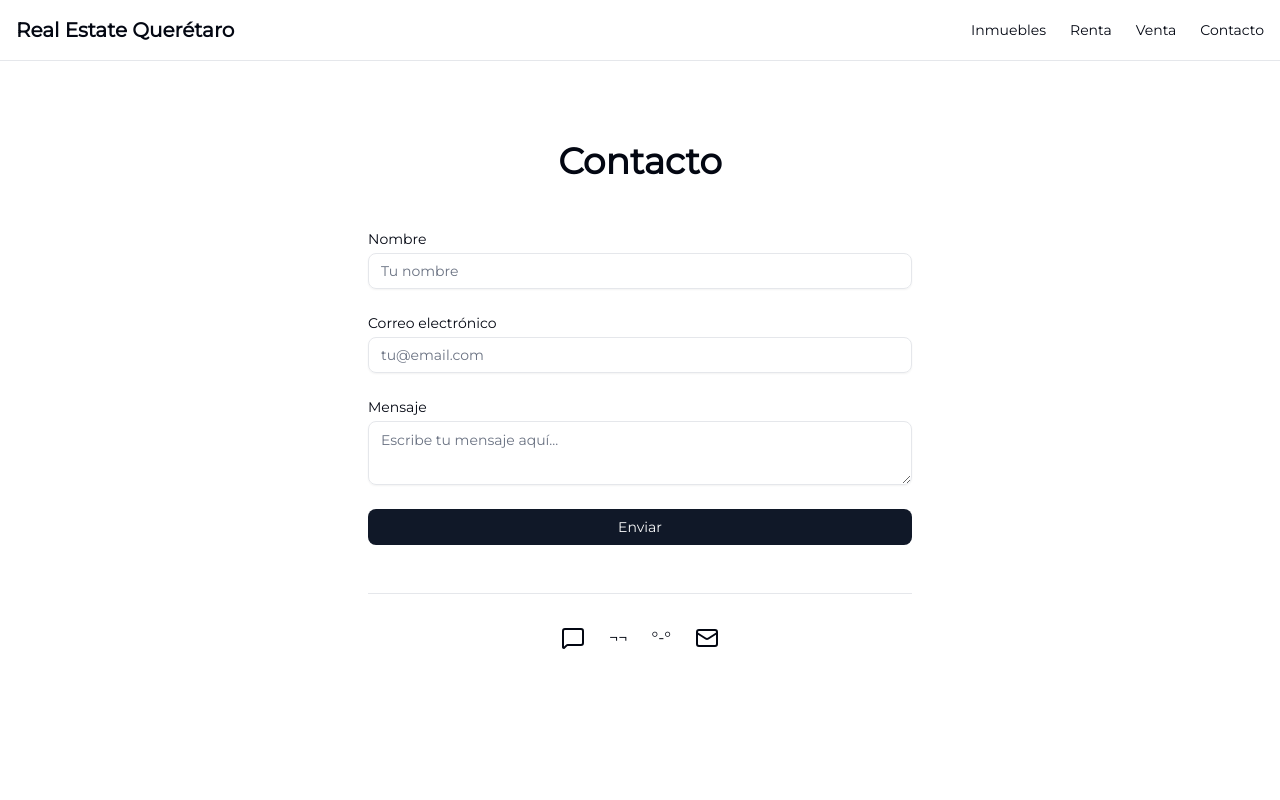
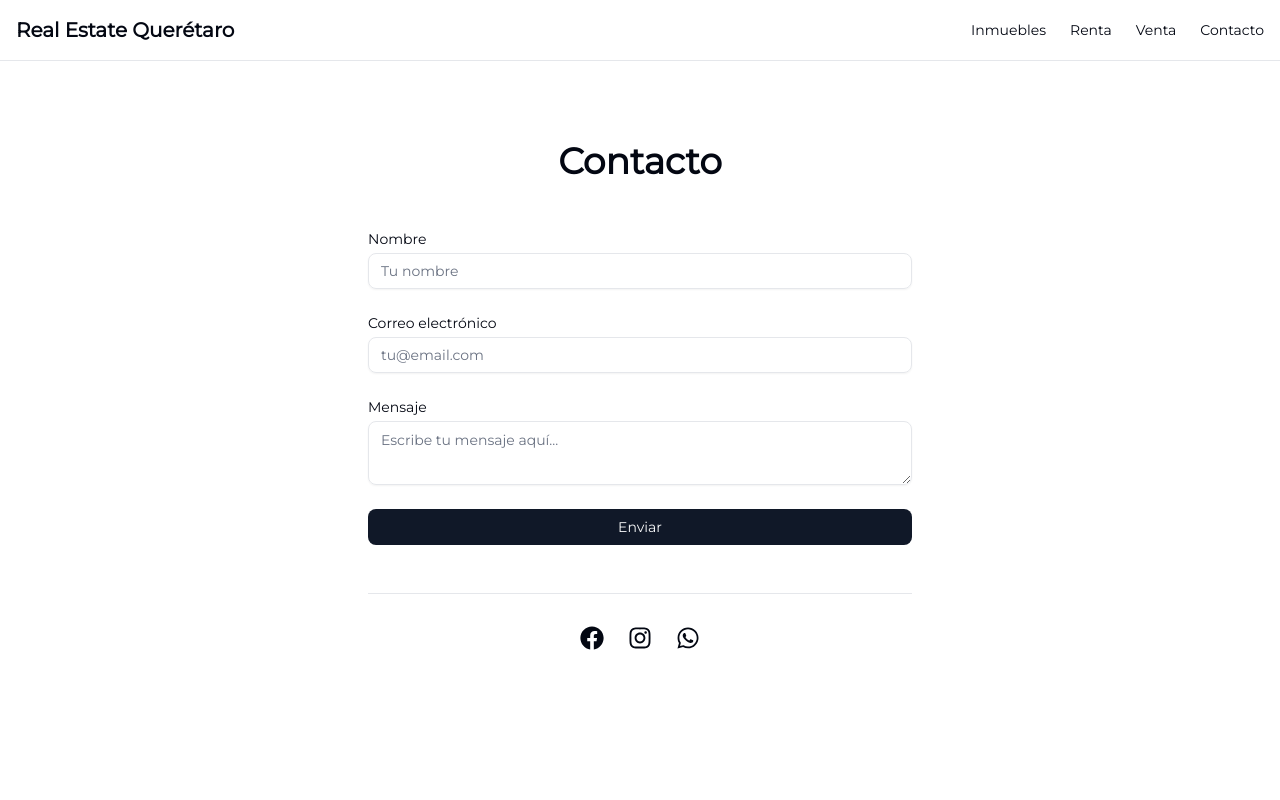
Before and after one commit to omar369/realstateqro, a Next.js app: page /contacto in a window 1280 px wide. Shown: the top 800 px of the page. Built offline with nearby package versions, Linux system fonts and the light colour scheme; no server answers.

Commit message:
added: icons logos - contacto page

```diff
--- a/app/contacto/page.tsx
+++ b/app/contacto/page.tsx
@@ -4,7 +4,7 @@ import { useState } from "react";
 import { Input } from "@/components/ui/input";
 import { Textarea } from "@/components/ui/textarea";
 import { Button } from "@/components/ui/button";
-import { MailIcon, MessageSquareIcon } from "lucide-react";
+import { FaFacebook, FaInstagram, FaWhatsapp } from "react-icons/fa";
 import CaptchaDialog from "@/components/landing/CaptchaDialog";
 
 export default function ContactPage() {
@@ -145,24 +145,17 @@ export default function ContactPage() {
           target="_blank"
           rel="noopener noreferrer"
         >
-          <MessageSquareIcon className="w-6 h-6" />
+          <FaFacebook className="w-6 h-6" />
         </a>
         <a
           href="https://instagram.com/inmobiliaria"
           target="_blank"
           rel="noopener noreferrer"
         >
-          <h2>¬¬</h2>
-        </a>
-        <a
-          href="https://facebook.com/inmobiliaria"
-          target="_blank"
-          rel="noopener noreferrer"
-        >
-          <h2>°-°</h2>
+          <FaInstagram className="w-6 h-6" />
         </a>
         <a href="mailto:contacto@inmobiliaria.com">
-          <MailIcon className="w-6 h-6" />
+          <FaWhatsapp className="w-6 h-6" />
         </a>
       </div>
     </main>
--- a/package.json
+++ b/package.json
@@ -31,6 +31,7 @@
     "react": "19.1.0",
     "react-dom": "19.1.0",
     "react-hook-form": "^7.63.0",
+    "react-icons": "^5.5.0",
     "react-turnstile": "^1.1.4",
     "resend": "^6.1.2",
     "tailwind-merge": "^3.3.1",
```
Also changed, not shown: 1 other file (tests, documents, lock files or other folders).
